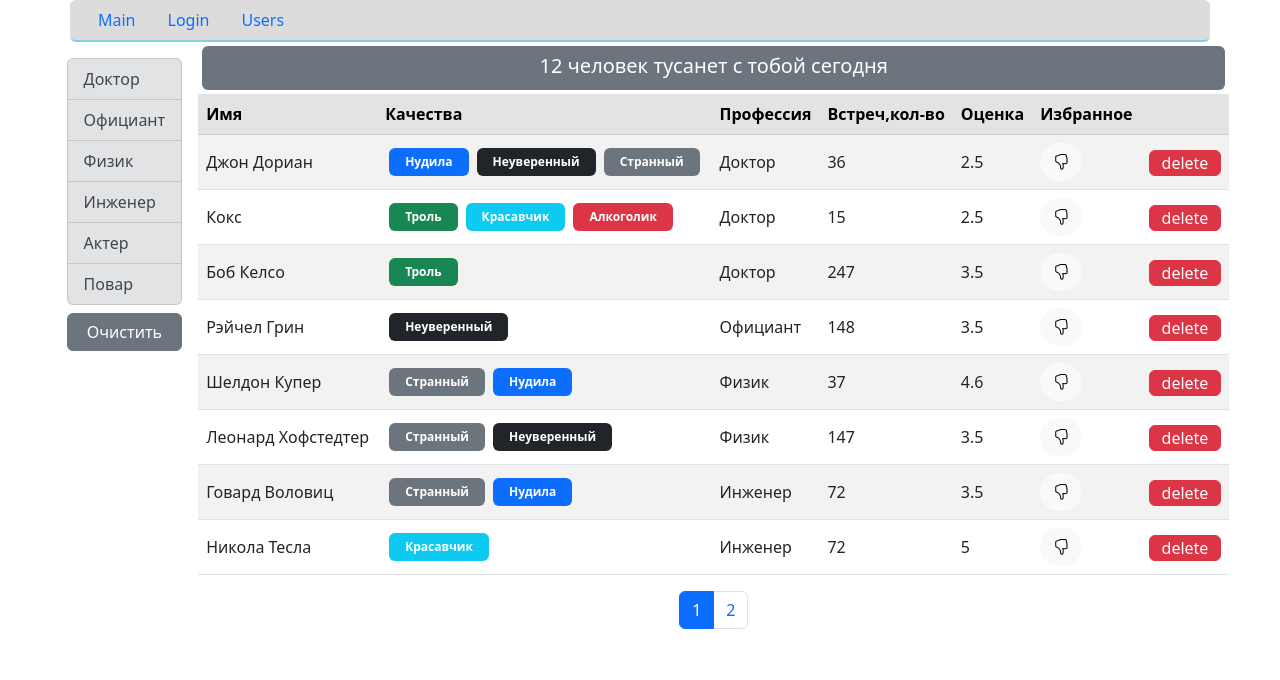
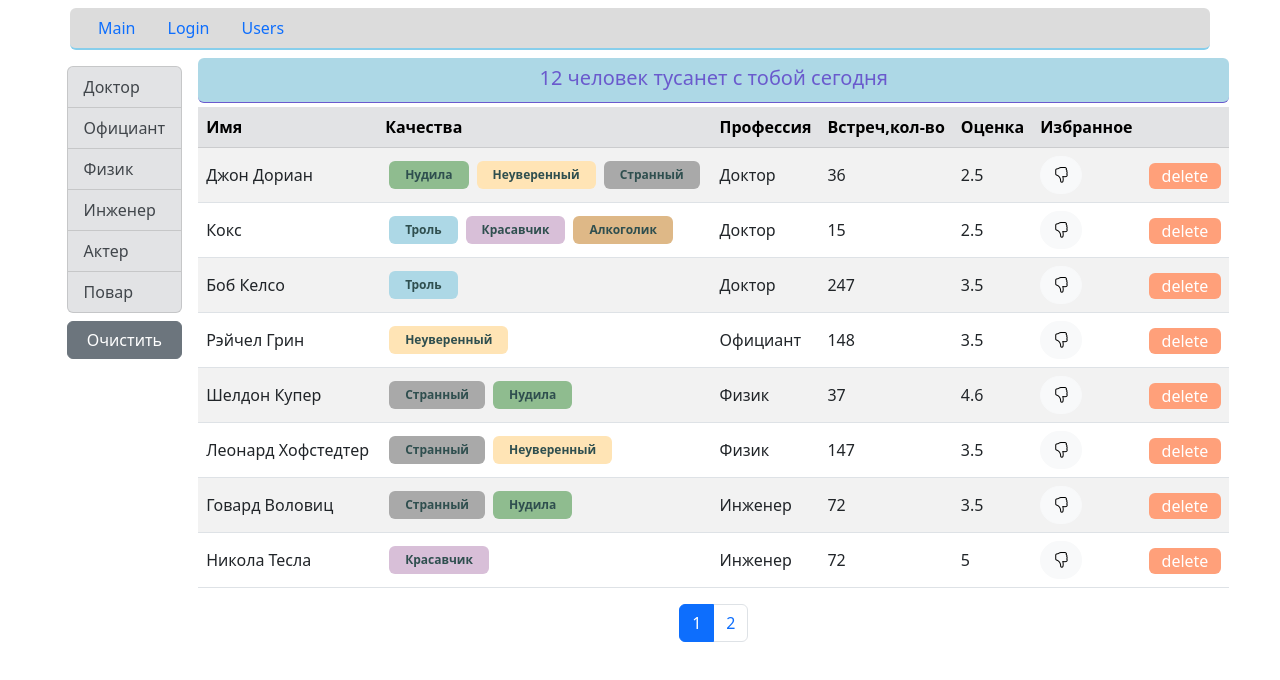
Before and after one commit to V-Ivanich/project_Fast-company, a React (Create React App) app: page /users in a window 1280 px wide. Shown: the top 680 px of the page. Built offline with nearby package versions, Linux system fonts and the light colour scheme.

Commit message:
styles chenges

```diff
--- a/src/api/fake.api/user.api.js
+++ b/src/api/fake.api/user.api.js
@@ -3,32 +3,32 @@ const qualities = {
   tedious: {
     _id: "67rdca3eeb7f6fgeed471198",
     name: "Нудила",
-    color: "primary"
+    color: "#8FBC8F"
   },
   strange: {
     _id: "67rdca3eeb7f6fgeed471100",
     name: "Странный",
-    color: "secondary"
+    color: "#a9a9a9"
   },
   buller: {
     _id: "67rdca3eeb7f6fgeed4711012",
     name: "Троль",
-    color: "success"
+    color: "#add8e6"
   },
   alcoholic: {
     _id: "67rdca3eeb7f6fgeed471101",
     name: "Алкоголик",
-    color: "danger"
+    color: "#deb887"
   },
   handsome: {
     _id: "67rdca3eeb7f6fgeed471102",
     name: "Красавчик",
-    color: "info"
+    color: "#D8BFD8"
   },
   uncertain: {
     _id: "67rdca3eeb7f6fgeed471103",
     name: "Неуверенный",
-    color: "dark"
+    color: "#FFE4B5"
   }
 };
 
--- a/src/components/menuNav.jsx
+++ b/src/components/menuNav.jsx
@@ -8,7 +8,7 @@ const MenuNav = () => {
   return (
     <>
       <div
-        className="container pl-3"
+        className="container pl-3 mt-2"
         style={{
           background: "#dcdcdc",
           borderRadius: "6px",
--- a/src/components/qualitie.jsx
+++ b/src/components/qualitie.jsx
@@ -2,7 +2,14 @@ import React from "react";
 import PropTypes from "prop-types";
 
 const Qualitie = ({ color, name }) => {
-  return <span className={`badge px-3 py-2 m-1 bg-` + color}>{name}</span>;
+  return (
+    <span
+      className="badge px-3 py-2 m-1"
+      style={{ background: color, color: "#2F4F4F" }}
+    >
+      {name}
+    </span>
+  );
 };
 
 Qualitie.propTypes = {
--- a/src/components/searchStatus.jsx
+++ b/src/components/searchStatus.jsx
@@ -11,9 +11,15 @@ const renderPhrase = (number) => {
 };
 
 const SearchStatus = ({ length }) => {
+  const backgroundColor = length > 0 ? "#ADD8E6" : "#ffa07a";
   return (
     <span
-      className={`badge m-1 pt-2 bg-` + (length > 0 ? "secondary" : "danger")}
+      className="badge mt-2 mb-1 pt-2"
+      style={{
+        background: backgroundColor,
+        color: "#6A5ACD",
+        borderBottom: "1px solid #6A5ACD"
+      }}
     >
       {length ? (
         <h5>{renderPhrase(length)}</h5>
--- a/src/components/usersTable.jsx
+++ b/src/components/usersTable.jsx
@@ -56,7 +56,8 @@ const UserTable = ({
       component: (user) => (
         <button
           type="button"
-          className="btn btn-danger py-0"
+          className="btn py-0"
+          style={{ background: "#FFA07A", color: "#fff" }}
           onClick={() => onDelete(user._id)}
         >
           delete
```
Also changed, not shown: .eslintrc.js.
